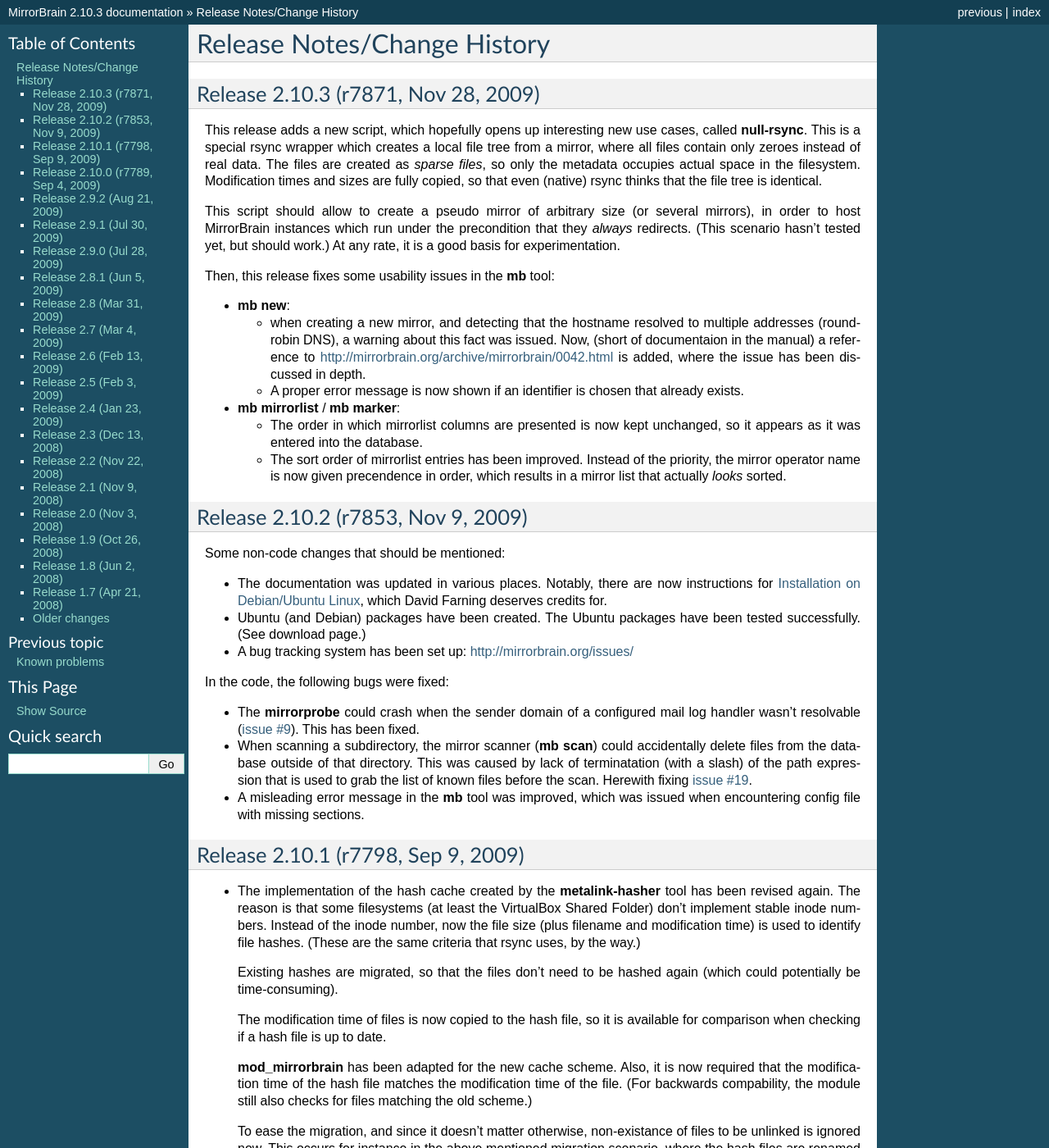
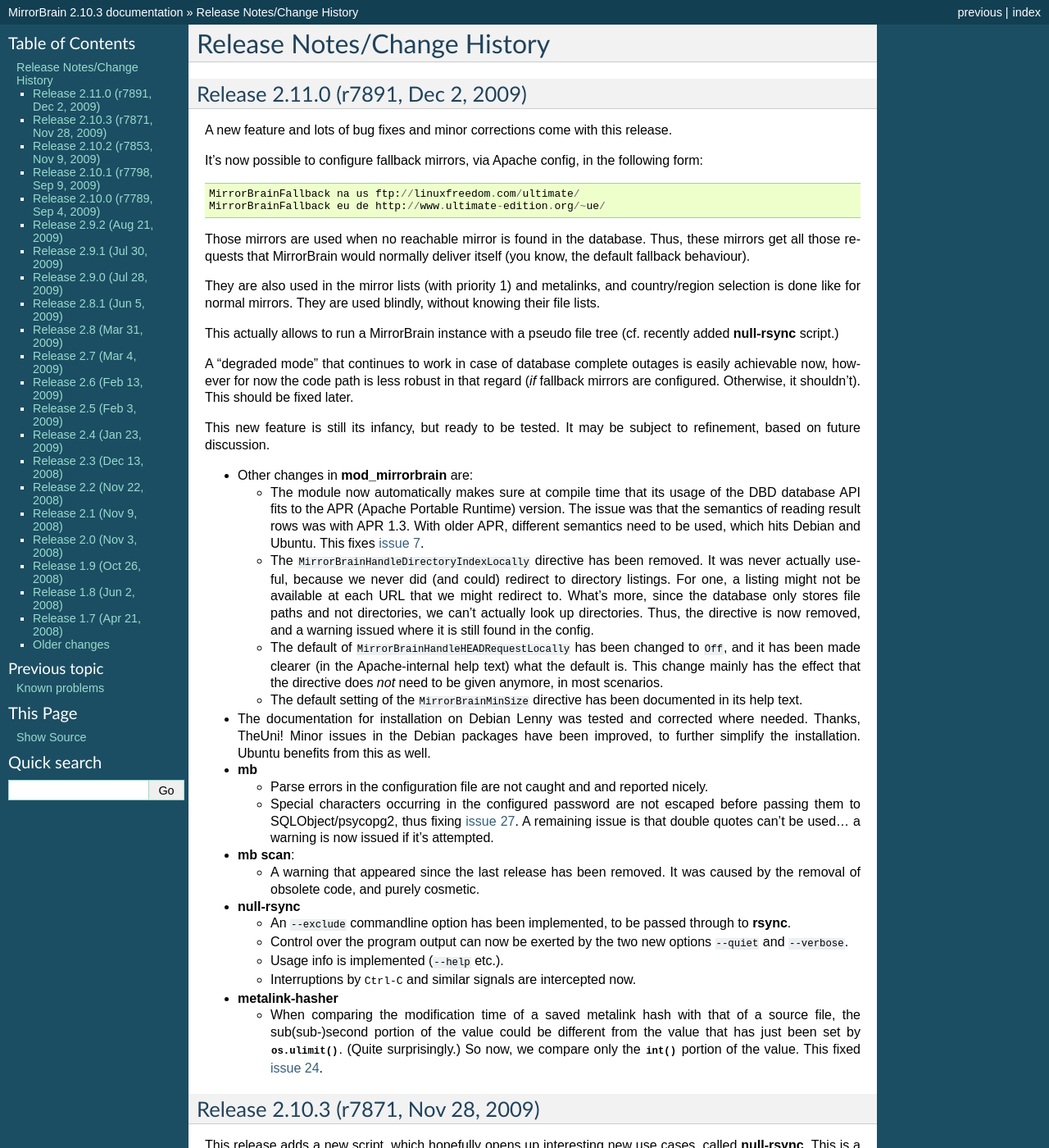
Before and after one commit to hayalci/mirrorbrain, a Sphinx documentation site: the page built from docs/changes.rst, in a window 1280 px wide and 1400 px high. Shown: the whole window at 82% size. Built offline with Sphinx 7.4.7, drawn with Linux system fonts in a browser that asks for light colours.

Commit message:
release notes for 2.11.0
git-svn-id: http://svn.mirrorbrain.org/svn/mirrorbrain/trunk@7891 2d291e14-ff0c-0410-a3fa-d5caa9871f55

```diff
--- a/docs/changes.rst
+++ b/docs/changes.rst
@@ -2,6 +2,101 @@
 
 Release Notes/Change History
 ============================
+
+Release 2.11.0 (r7891, Dec 2, 2009)
+------------------------------------
+
+A new feature and lots of bug fixes and minor corrections come with this
+release.
+
+It's now possible to configure fallback mirrors, via Apache config, in the
+following form::
+
+    MirrorBrainFallback na us ftp://linuxfreedom.com/ultimate/
+    MirrorBrainFallback eu de http://www.ultimate-edition.org/~ue/
+
+Those mirrors are used when no reachable mirror is found in the database.
+Thus, these mirrors get all those requests that MirrorBrain would normally
+deliver itself (you know, the default fallback behaviour).
+
+They are also used in the mirror lists (with priority 1) and metalinks, and
+country/region selection is done like for normal mirrors. They are used
+blindly, without knowing their file lists.
+
+This actually allows to run a MirrorBrain instance with a pseudo file tree
+(cf.  recently added :program:`null-rsync` script.)
+
+A "degraded mode" that continues to work in case of database complete outages
+is easily achievable now, however for now the code path is less robust in
+that regard (*if* fallback mirrors are configured. Otherwise, it shouldn't).
+This should be fixed later.
+
+This new feature is still its infancy, but ready to be tested. It may be
+subject to refinement, based on future discussion.
+
+* Other changes in :program:`mod_mirrorbrain` are:
+
+  - The module now automatically makes sure at compile time that its usage of
+    the DBD database API fits to the APR (Apache Portable Runtime) version. The
+    issue was that the semantics of reading result rows was with APR 1.3. With
+    older APR, different semantics need to be used, which hits Debian and
+    Ubuntu. This fixes `issue 7`_.
+
+  - The ``MirrorBrainHandleDirectoryIndexLocally`` directive has been removed.
+    It was never actually useful, because we never did (and could) redirect to
+    directory listings.  For one, a listing might not be available at each URL
+    that we might redirect to.  What's more, since the database only stores
+    file paths and not directories, we can't actually look up directories.
+    Thus, the directive is now removed, and a warning issued where it is still
+    found in the config.
+
+  - The default of ``MirrorBrainHandleHEADRequestLocally`` has been changed to
+    ``Off``, and it has been made clearer (in the Apache-internal help text)
+    what the default is. This change mainly has the effect that the directive
+    does *not* need to be given anymore, in most scenarios.
+  - The default setting of the ``MirrorBrainMinSize`` directive has been
+    documented in its help text.
+
+* The documentation for installation on Debian Lenny was tested and corrected
+  where needed. Thanks, TheUni! Minor issues in the Debian packages have been
+  improved, to further simplify the installation. Ubuntu benefits from this as
+  well.
+
+* :program:`mb`
+
+  - Parse errors in the configuration file are not caught and and reported
+    nicely.
+  - Special characters occurring in the configured password are not escaped
+    before passing them to SQLObject/psycopg2, thus fixing `issue
+    27`_. A remaining issue is that double quotes can't be used... a warning is
+    now issued if it's attempted.
+
+* :program:`mb scan`:
+
+  - A warning that appeared since the last release has been removed. It was
+    caused by the removal of obsolete code, and purely cosmetic.
+
+* :program:`null-rsync`
+
+  - An ``--exclude`` commandline option has been implemented, to be passed
+    through to :program:`rsync`.
+  - Control over the program output can now be exerted by the two new options
+    ``--quiet`` and ``--verbose``.
+  - Usage info is implemented (``--help`` etc.).
+  - Interruptions by :kbd:`Ctrl-C` and similar signals are intercepted now.
+
+* :program:`metalink-hasher`
+
+  - When comparing the modification time of a saved metalink hash with that of a
+    source file, the sub(sub-)second portion of the value could be different
+    from the value that has just been set by :func:`os.ulimit`. (Quite
+    surprisingly.) So now, we compare only the :func:`int` portion of the
+    value. This fixed `issue 24`_.
+
+.. _`issue 7`: http://mirrorbrain.org/issues/issue7
+.. _`issue 24`: http://mirrorbrain.org/issues/issue24
+.. _`issue 27`: http://mirrorbrain.org/issues/issue27
+
 
 Release 2.10.3 (r7871, Nov 28, 2009)
 ------------------------------------
```
